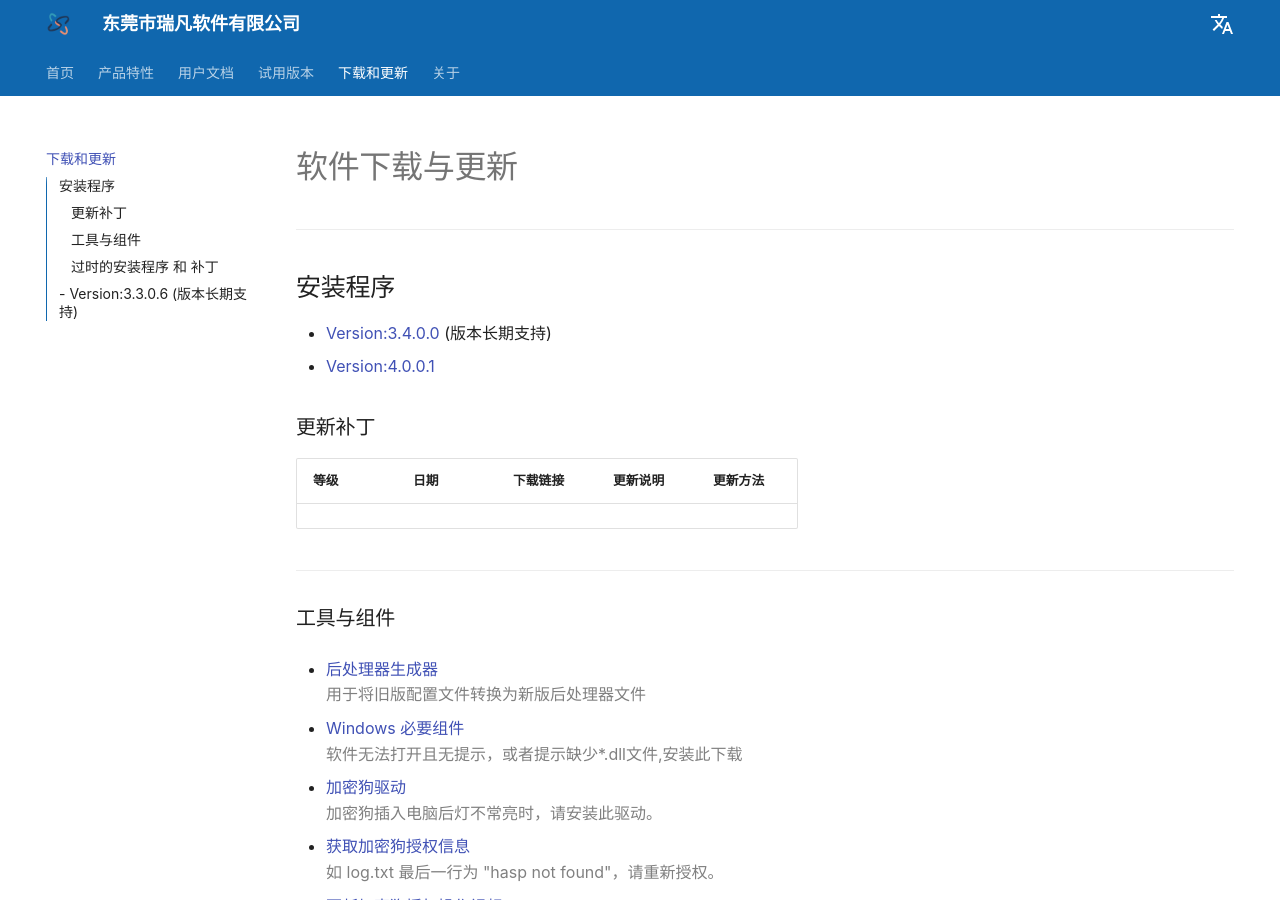
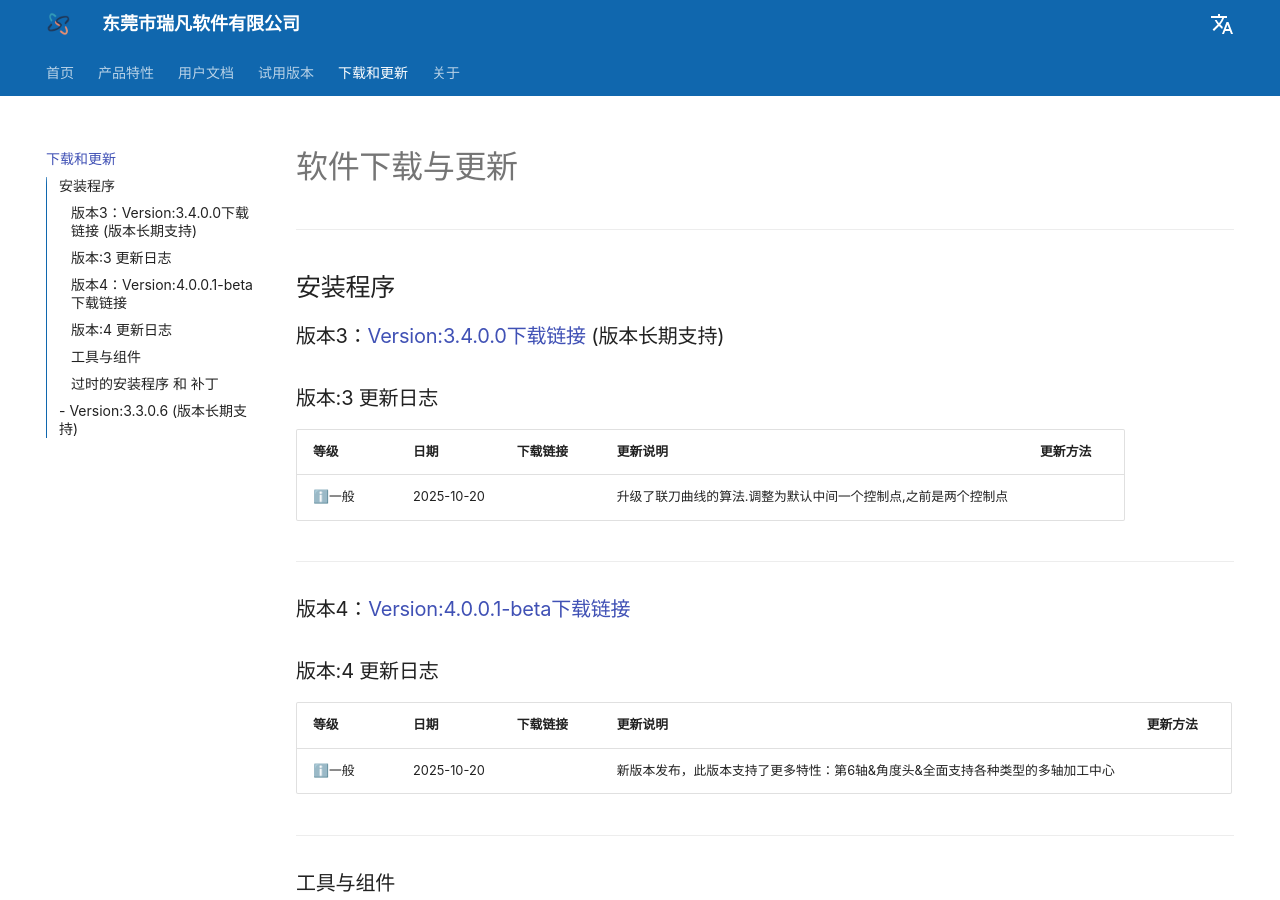
Before and after one commit to Huajian4444/Alpha_Optimal_Blog, an MkDocs documentation site: the page built from docs/download_update.md, in a window 1280 px wide and 900 px high. Built offline with MkDocs 1.6.1 and Material for MkDocs 9.7.7, drawn with Linux system fonts in a browser that asks for light colours; some web fonts are replaced; comment, search, counter and statistics services are not loaded.

Commit message:
20251020

```diff
--- a/docs/download_update.md
+++ b/docs/download_update.md
@@ -2,15 +2,21 @@
 
 ---
 ## 安装程序
-- [Version:3.4.0.0](download/AlphaOptimalSetup_20250902.rar)  (版本长期支持)
-- [Version:4.0.0.1]()
+### 版本3：[Version:3.4.0.0下载链接](download/AlphaOptimalSetup_v3.rar)  (版本长期支持)
 
+### 版本:3 更新日志
+| 等级  | 日期       | 下载链接       | 更新说明          | 更新方法               |
+| ----- | ---------- | --------------| ------------------| ---------------------- |
+|ℹ️一般 |2025-10-20 | |升级了联刀曲线的算法.调整为默认中间一个控制点,之前是两个控制点||
 
-### 更新补丁
+---
+
+### 版本4：[Version:4.0.0.1-beta下载链接](download/AlphaOptimalSetup_v4.rar)
+
+### 版本:4 更新日志
 | 等级  | 日期       | 下载链接       | 更新说明          | 更新方法               |
-| -----| ---------- | --------------| ------------------| ---------------------- |
-
-
+| ----- | ---------- | --------------| ------------------| ---------------------- |
+|ℹ️一般 |2025-10-20 | |新版本发布，此版本支持了更多特性：第6轴&角度头&全面支持各种类型的多轴加工中心||
 
 ---
 
```
Also changed, not shown: site/download_update/index.html, site/sitemap.xml, 1 other file.
